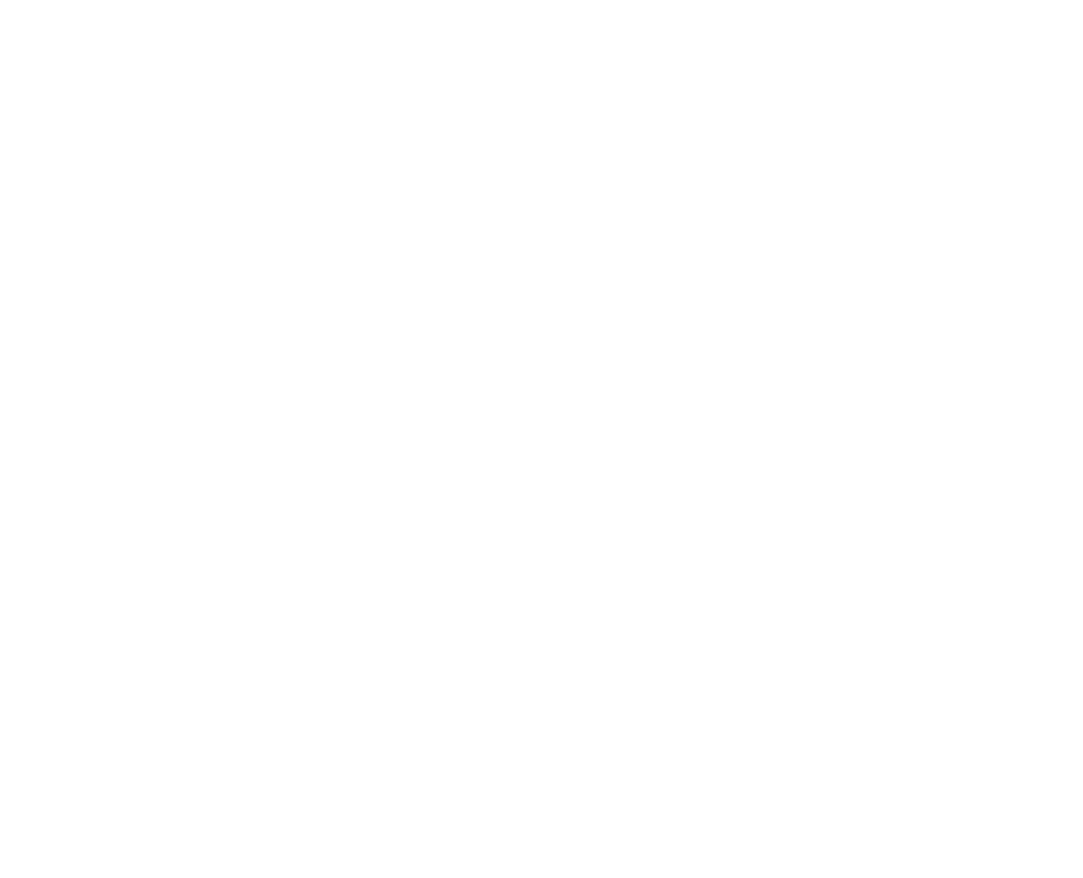
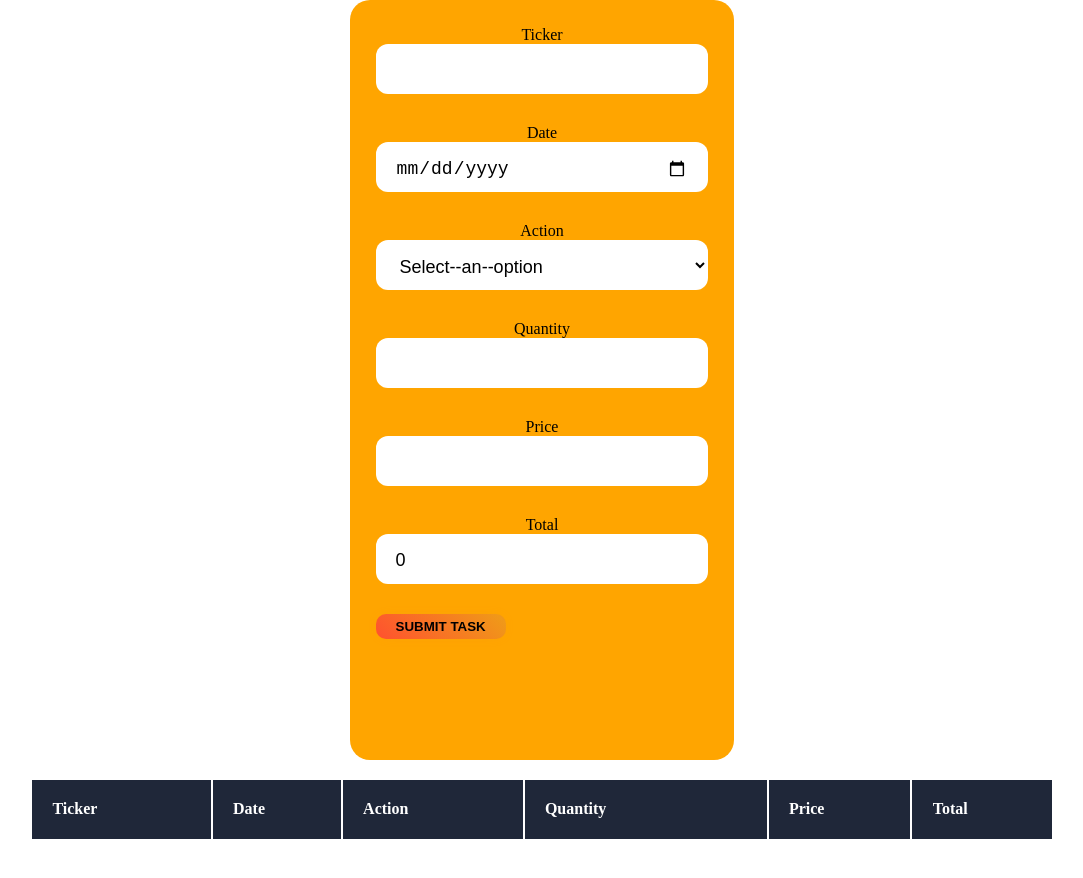
Before and after one commit to sanjusabu/FSD-2-Project, a React (Create React App) app in the folder frontend/: page /transactions in a window 1280 px wide. Before the commit this address had no page. Shown: the top 878 px of the page, without its empty margins (98-1181 px from the left). Before the commit the page ends 800 px from the top, so only its background shows below. Built offline with nearby package versions, Linux system fonts and the light colour scheme; the HTML template or start-up script is replaced by a standard one.

Commit message:
name change to transactions

```diff
--- a/frontend/src/App.js
+++ b/frontend/src/App.js
@@ -2,7 +2,7 @@ import logo from "./logo.svg";
 import "./App.css";
 import { BrowserRouter as Router, Route, Routes } from "react-router-dom";
 import Home from "./components/Home";
-import Profile from "./components/profile";
+import Transactions from "./components/transactions";
 import { Detailscontext } from "./details-context/details";
 
 function App() {
@@ -12,7 +12,7 @@ function App() {
       <Routes>
         <Route path="/" element={<Home />}></Route>
         <Route path="/home" element={<Home />}></Route>
-        <Route path="/profile" element={<Profile />}></Route>
+        <Route path="/transactions" element={<Transactions />}></Route>
         {/* <Route path='/login' element={<Home />}></Route> */}
         {/* <Route path='/register' element={<Home />}></Route> */}
       </Routes>
--- a/frontend/src/components/createTransactions.js
+++ b/frontend/src/components/createTransactions.js
@@ -114,7 +114,7 @@ const CreateTransactions = (props) => {
           <input
             id="name"
             className="input"
-            type="text"
+            type="number"
             value={quantity}
             onChange={quanChange}
           />
@@ -127,7 +127,7 @@ const CreateTransactions = (props) => {
           <input
             id="name"
             className="input"
-            type="text"
+            type="number"
             value={price}
             onChange={priceChange}
           />
@@ -139,7 +139,7 @@ const CreateTransactions = (props) => {
           <input
             id="name"
             className="input"
-            type="text"
+            type="number"
             value={quantity * price}
             onChange={totalChange}
           />
--- a/frontend/src/components/profile.js
+++ b/frontend/src/components/transactions.js
@@ -2,7 +2,7 @@ import CreateTransactions from "./createTransactions";
 import { useContext, useState, useEffect } from "react";
 import { Detailscontext } from "../details-context/details";
 
-const Profile = () => {
+const Transactions = () => {
   // const dets = useContext(Detailscontext);
 
   const [data, setdata] = useState([]);
@@ -51,4 +51,4 @@ const Profile = () => {
   );
 };
 
-export default Profile;
+export default Transactions;
```
Also changed, not shown: frontend/src/components/portfolio.js (added).
